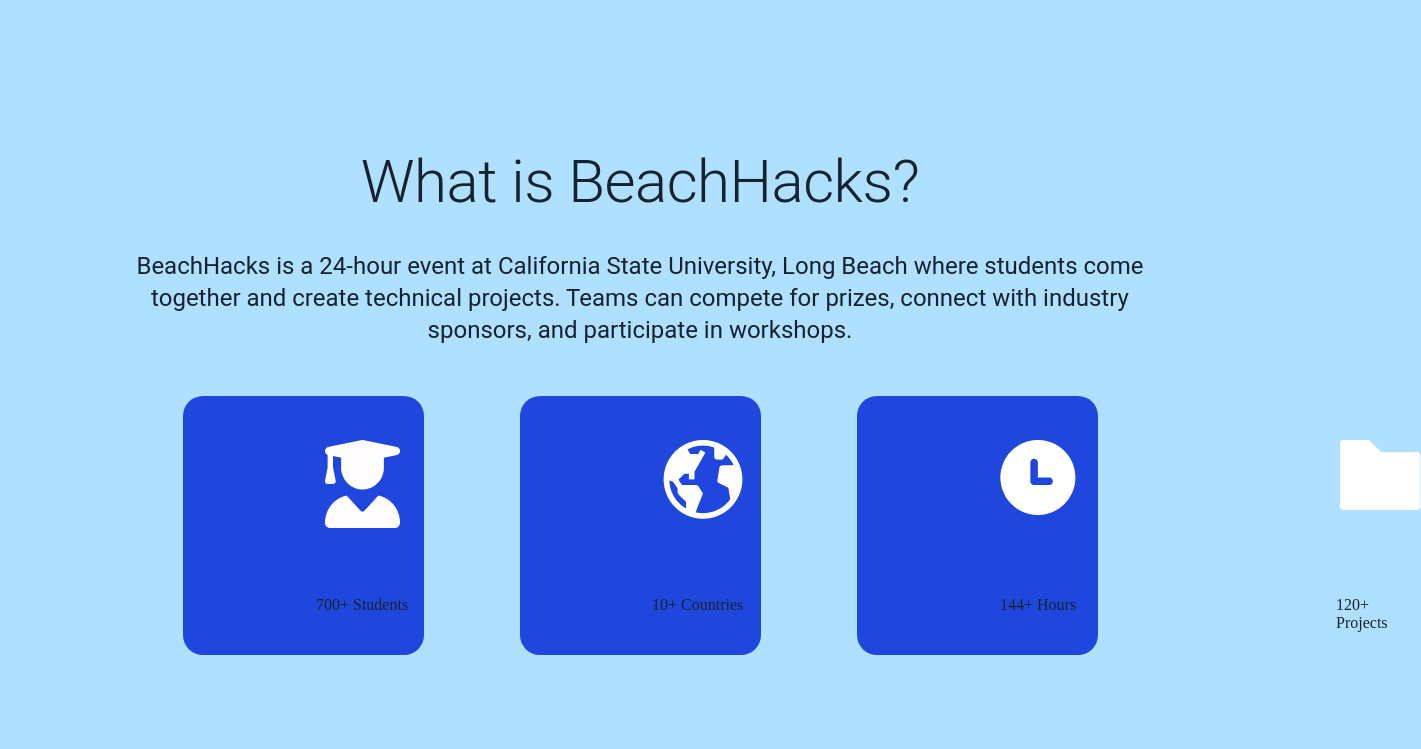
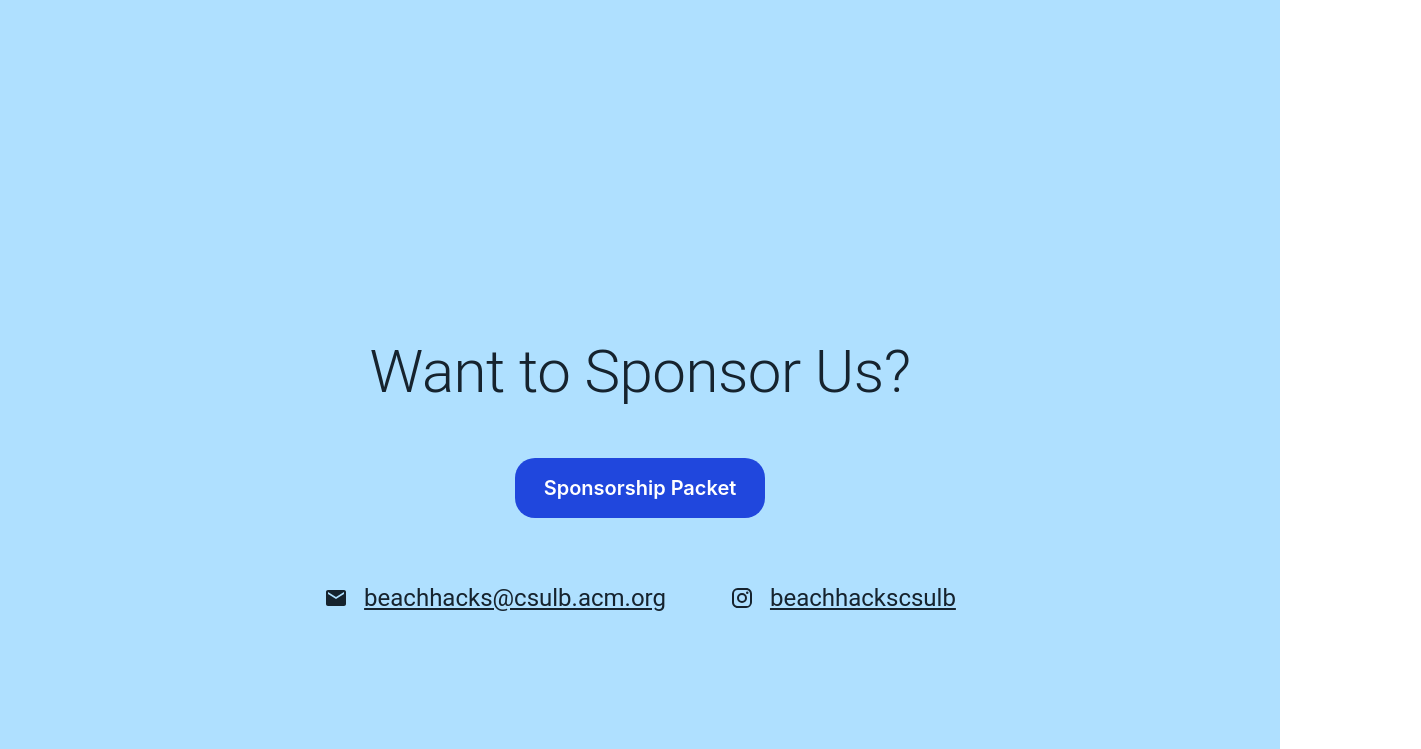
Before and after one commit to BeachHacks/beachhacks-2023-temp, a React (Create React App) app in the folder website/: page / in a window 1280 px wide. Shown: the top 749 px of the page, 1421 px wide, since content can reach past the window. Built offline with nearby package versions, Linux system fonts and the light colour scheme; a web font is replaced by a local one.

Commit message:
more changes

```diff
--- a/website/src/App.js
+++ b/website/src/App.js
@@ -8,7 +8,7 @@
 import Typography from "@mui/material/Typography";
 
 function App() {
-  return <About />;
+  return <Sponsor/>;
 }
 
 export default App;
```
